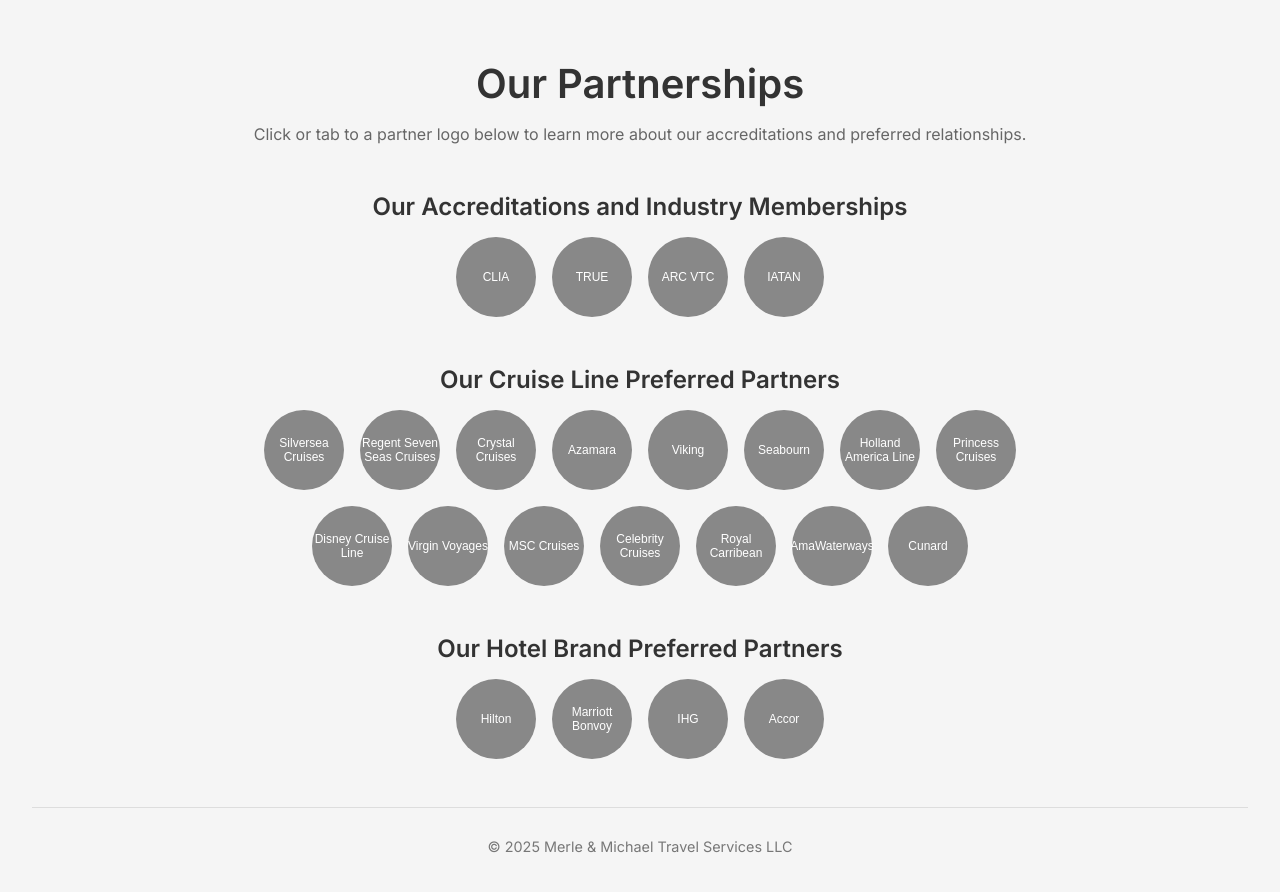
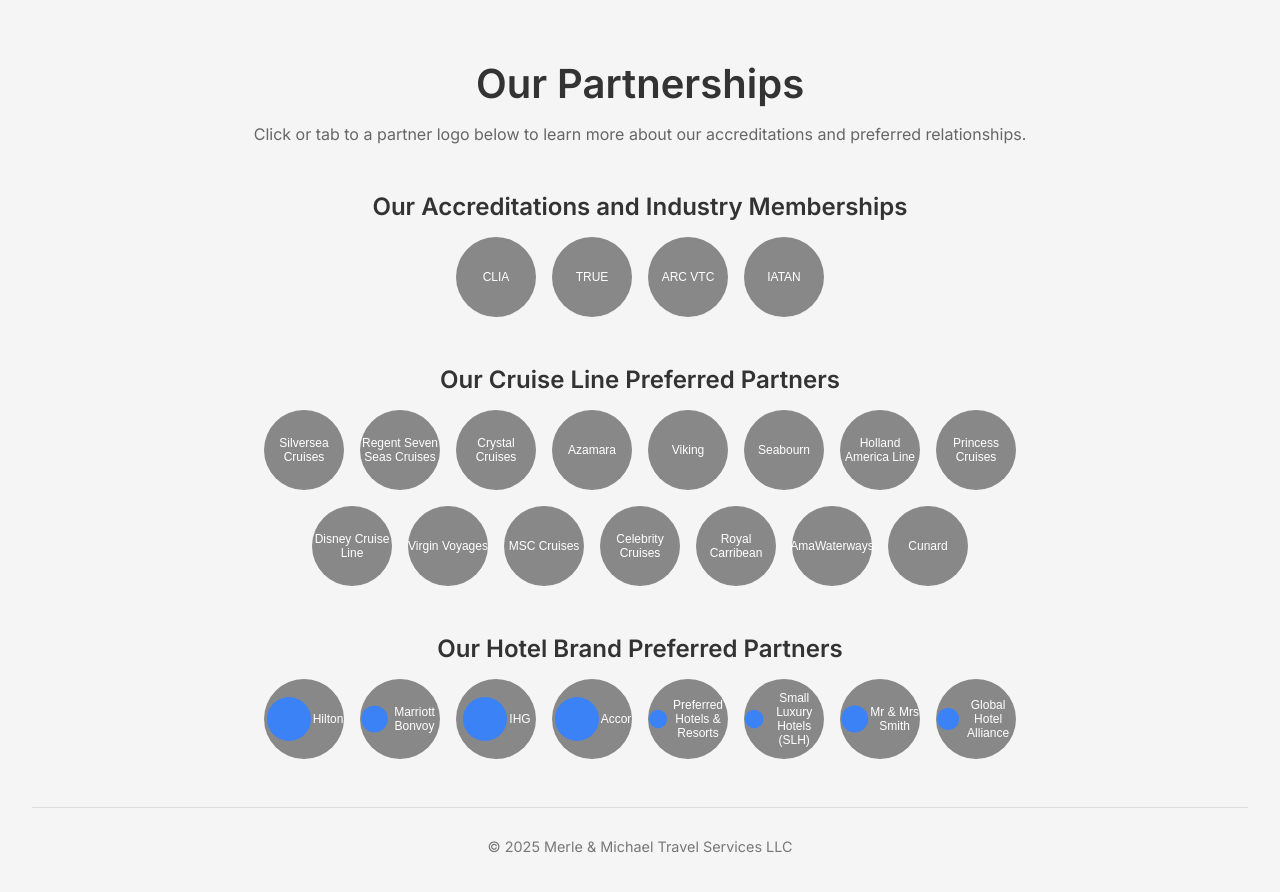
Before and after one commit to jakecycakdyos/merleandmichael-partners, a plain HTML site: page index.html in a window 1280 px wide. Drawn offline with Linux system fonts and the light colour scheme.

Commit message:
Update index.html

```diff
--- a/index.html
+++ b/index.html
@@ -110,22 +110,62 @@
   <h2 id="hotel-title" class="section-title">Our Hotel Brand Preferred Partners</h2>
   <div class="grid" role="list">
     <button class="logo-btn" type="button" data-desc="h1" aria-expanded="false" aria-controls="h1">
-        Hilton
+      <svg width="48" height="48" viewBox="0 0 48 48" aria-hidden="true">
+        <circle cx="24" cy="24" r="22" fill="#3B82F6" />
+      </svg>
+      <span class="logo-label">Hilton</span>
     </button>
     <button class="logo-btn" type="button" data-desc="h2" aria-expanded="false" aria-controls="h2">
-        Marriott Bonvoy
+      <svg width="48" height="48" viewBox="0 0 48 48" aria-hidden="true">
+        <circle cx="24" cy="24" r="22" fill="#3B82F6" />
+      </svg>
+      <span class="logo-label">Marriott Bonvoy</span>
     </button>
     <button class="logo-btn" type="button" data-desc="h3" aria-expanded="false" aria-controls="h3">
-        IHG
+      <svg width="48" height="48" viewBox="0 0 48 48" aria-hidden="true">
+        <circle cx="24" cy="24" r="22" fill="#3B82F6" />
+      </svg>
+      <span class="logo-label">IHG</span>
     </button>
     <button class="logo-btn" type="button" data-desc="h4" aria-expanded="false" aria-controls="h4">
-        Accor
+      <svg width="48" height="48" viewBox="0 0 48 48" aria-hidden="true">
+        <circle cx="24" cy="24" r="22" fill="#3B82F6" />
+      </svg>
+      <span class="logo-label">Accor</span>
+    </button>
+    <button class="logo-btn" type="button" data-desc="h5" aria-expanded="false" aria-controls="h5">
+      <svg width="48" height="48" viewBox="0 0 48 48" aria-hidden="true">
+        <circle cx="24" cy="24" r="22" fill="#3B82F6" />
+      </svg>
+      <span class="logo-label">Preferred Hotels & Resorts</span>
+    </button>
+    <button class="logo-btn" type="button" data-desc="h6" aria-expanded="false" aria-controls="h6">
+      <svg width="48" height="48" viewBox="0 0 48 48" aria-hidden="true">
+        <circle cx="24" cy="24" r="22" fill="#3B82F6" />
+      </svg>
+      <span class="logo-label">Small Luxury Hotels (SLH)</span>
+    </button>
+    <button class="logo-btn" type="button" data-desc="h7" aria-expanded="false" aria-controls="h7">
+      <svg width="48" height="48" viewBox="0 0 48 48" aria-hidden="true">
+        <circle cx="24" cy="24" r="22" fill="#3B82F6" />
+      </svg>
+      <span class="logo-label">Mr &amp; Mrs Smith</span>
+    </button>
+    <button class="logo-btn" type="button" data-desc="h8" aria-expanded="false" aria-controls="h8">
+      <svg width="48" height="48" viewBox="0 0 48 48" aria-hidden="true">
+        <circle cx="24" cy="24" r="22" fill="#3B82F6" />
+      </svg>
+      <span class="logo-label">Global Hotel Alliance</span>
     </button>
   </div>
-    <div id="h1" class="description" tabindex="-1" role="region" aria-label="Hilton Info">As part of Hilton’s exclusive Luxury Advisor Program, your Merle & Michael advisor is certified to provide expert guidance across Hilton’s luxury portfolio—including Waldorf Astoria, Conrad, and Curio Collection. This recognition reflects comprehensive training designed to deliver exceptional experiences.</div>
-    <div id="h2" class="description" tabindex="-1" role="region" aria-label="Marriott Info">our Merle & Michael advisor has completed Marriott’s acclaimed Hotel Excellence! training program, mastering knowledge of Marriott’s global portfolio—from The Ritz‑Carlton and St. Regis to Courtyard and Moxy. This credential ensures your advisor can confidently recommend the ideal Marriott experience.</div>
-    <div id="h3" class="description" tabindex="-1" role="region" aria-label="IHG Info">As a registered professional in the IHG Agent Portal, your Merle & Michael advisor has undergone targeted training across IHG brands like InterContinental, Kimpton, Holiday Inn, and Six Senses—leveraging brand resources to find the best-fit IHG hotels and special rates for you.</div>
-    <div id="h4" class="description" tabindex="-1" role="region" aria-label="Accor Info">Your advisor is a certified member of Accor’s HERA program, completing specialized training to highlight luxury and lifestyle brands such as Sofitel, Fairmont, and Raffles—ensuring access to exclusive advisor-rate perks and deep product knowledge.</div>
+  <div id="h1" class="description" tabindex="-1" role="region" aria-label="Hilton Info">As part of Hilton’s exclusive Luxury Advisor Program, your Merle & Michael advisor is certified to provide exclusive privileges at top Hilton properties worldwide.</div>
+  <div id="h2" class="description" tabindex="-1" role="region" aria-label="Marriott Info">Your Merle & Michael advisor has completed Marriott’s acclaimed Hotel Excellence! training program, mastering the full range of Marriott Bonvoy benefits for travelers.</div>
+  <div id="h3" class="description" tabindex="-1" role="region" aria-label="IHG Info">As a registered professional in the IHG Agent Portal, your Merle & Michael advisor has undergone targeted training in IHG luxury and lifestyle brands.</div>
+  <div id="h4" class="description" tabindex="-1" role="region" aria-label="Accor Info">Your advisor is a certified member of Accor’s HERA program, completing specialized training to highlight luxury experiences for clients.</div>
+  <div id="h5" class="description" tabindex="-1" role="region" aria-label="Preferred Hotels & Resorts Info">Access exclusive amenities and VIP treatment at Preferred Hotels &amp; Resorts worldwide through our established partnership.</div>
+  <div id="h6" class="description" tabindex="-1" role="region" aria-label="Small Luxury Hotels (SLH) Info">Benefit from our relationship with Small Luxury Hotels of the World (SLH), offering unique stays and special privileges at boutique properties.</div>
+  <div id="h7" class="description" tabindex="-1" role="region" aria-label="Mr & Mrs Smith Info">Enjoy handpicked boutique and luxury hotel experiences, thanks to our partnership with Mr &amp; Mrs Smith.</div>
+  <div id="h8" class="description" tabindex="-1" role="region" aria-label="Global Hotel Alliance Info">Our collaboration with Global Hotel Alliance gives you access to GHA DISCOVERY benefits and a global collection of distinguished hotels.</div>
 </section>
 
   <footer>
```
Lines whose indentation alone changed are shown as unchanged.
